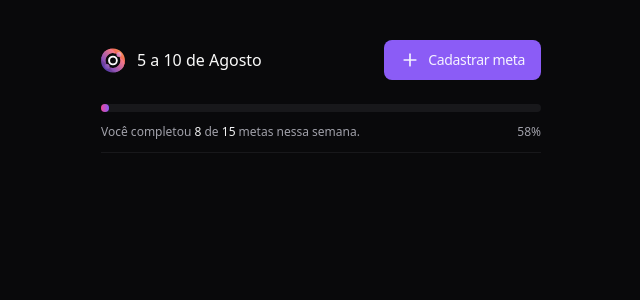
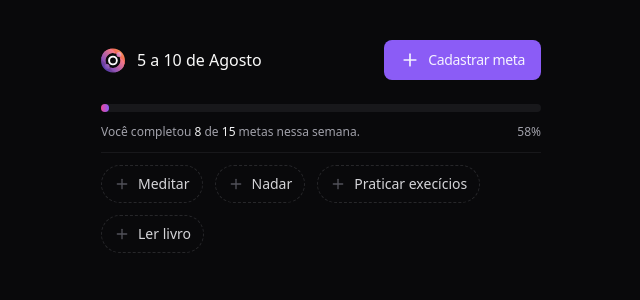
Before and after one commit to josuellions/rocketseat_nlw17_pocket_reactjs_orbit, a React (Vite) app in the folder web/: page / in a window 1280 px wide. Shown: the top 300 px of the page, without its empty margins (319-959 px from the left). Built offline with nearby package versions, Linux system fonts and the light colour scheme.

Commit message:
add buttom marcar metas `summary`

```diff
--- a/web/src/components/summary.tsx
+++ b/web/src/components/summary.tsx
@@ -5,8 +5,20 @@ import { Button } from './ui/button'
 import { InOrbitIcon } from './in-orbit-icon'
 import { Progress, ProgressIndicator } from './ui/progress-bar'
 import { Separator } from './ui/separator'
+import { OutlineButton } from './ui/outline-button'
+import { useState } from 'react'
+
+interface GoalsProps {
+  title: string
+}
 
 export function Summary() {
+  const [goals, setGoals] = useState<GoalsProps[]>([
+    { title: 'Meditar' },
+    { title: 'Nadar' },
+    { title: 'Praticar execícios' },
+    { title: 'Ler livro' },
+  ])
   return (
     <div className="py-10 max-w-[480px] px-5 mx-auto flex flex-col gap-6">
       <div className="flex items-center justify-between">
@@ -36,6 +48,15 @@ export function Summary() {
         </div>
 
         <Separator />
+
+        <div className="flex gap-3 flex-wrap">
+          {goals.map((goal, index) => (
+            <OutlineButton key={`${index}`}>
+              <Plus className="size-4 text-zinc-600" />
+              {goal.title}
+            </OutlineButton>
+          ))}
+        </div>
       </div>
     </div>
   )
```
